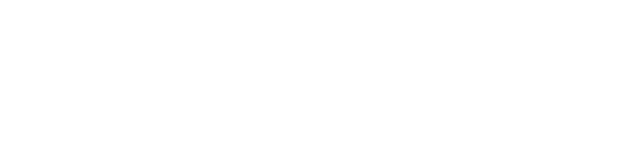
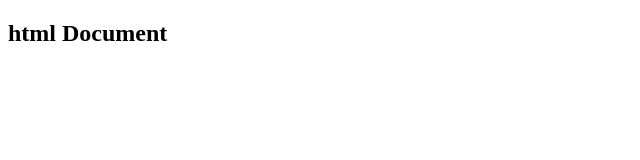
Before and after one commit to Sudheerchandra5/kart, a plain HTML site: page index.html in a window 1280 px wide. Shown: the whole page, without its empty margins (0-640 px from the left). Drawn offline with Linux system fonts and the light colour scheme.

Commit message:
added new line

```diff
--- a/index.html
+++ b/index.html
@@ -7,5 +7,7 @@
 </head>
 <body>
 
+
+    <h2>html Document</h2>
 </body>
 </html>
```
